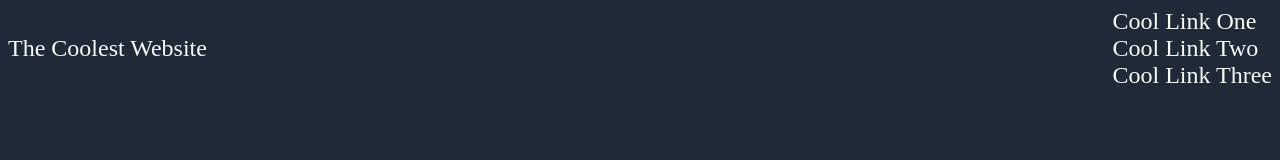
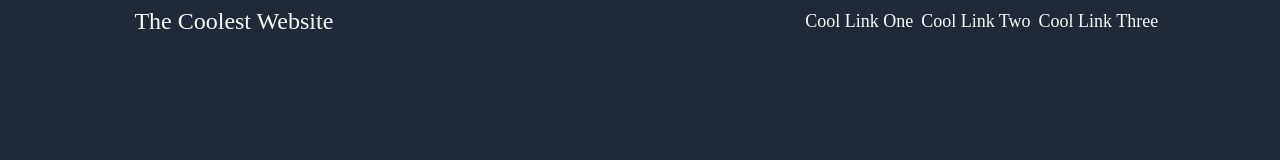
Before and after one commit to CW011/landing-page-project, a plain HTML site: page index.html in a window 1280 px wide. Drawn offline with Linux system fonts and the light colour scheme.

Commit message:
Add spacing and margins to header

```diff
--- a/style.css
+++ b/style.css
@@ -10,7 +10,12 @@ body{
     align-items:center;
     gap:12px;
     justify-content:space-between;
+    margin-left:10%;
 }
 
-.cool-page{
+.header-links{
+    font-size:18px;
+    margin-right:10%;
+    display:flex;
+    gap:8px;
 }
```
